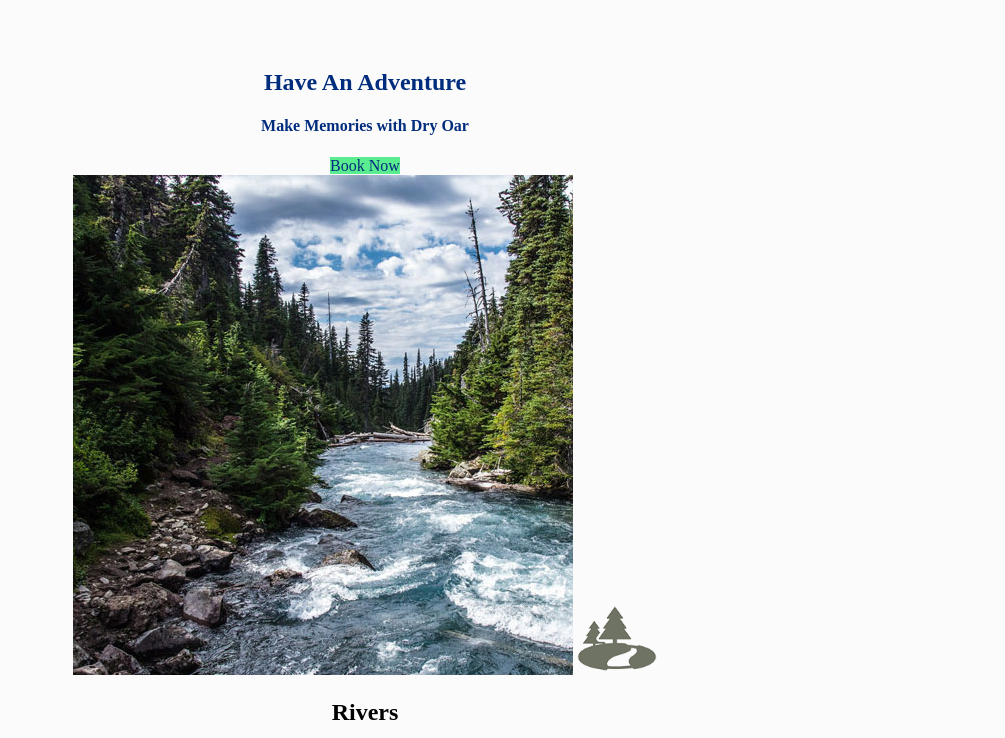
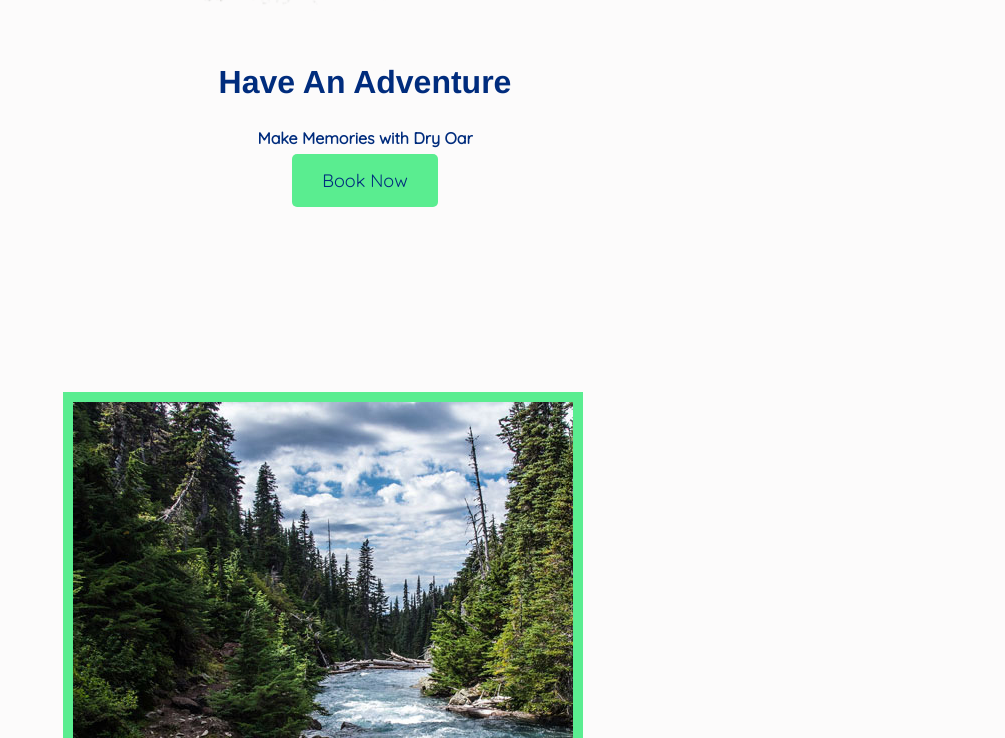
Before and after one commit to Julirey/wdd130, a plain HTML site: page wwr/index.html in a window 1280 px wide. Shown: the part 882-1620 px from the top of the page, without its empty margins (275-1280 px from the left). Drawn offline with Linux system fonts and the light colour scheme; a web font is replaced by a local one.

Commit message:
Improved some CSS (fonts, padding, and border)

```diff
--- a/wwr/styles/style.css
+++ b/wwr/styles/style.css
@@ -1,11 +1,21 @@
+@import url('https://fonts.googleapis.com/css2?family=Alatsi&family=Quicksand&display=swap');
+
+:root{
+    --heading-font: Alatsi, Helvetica, sans-serif;
+    --paragraph-font: Quicksand, Helvetica, sans-serif;
+}
 #content {
     max-width: 1600px;
     margin: 0 auto;
+}
+a {
+  font-family: var(--paragraph-font);
 }
 nav a {
     text-align: center;
     color: #002c7d;
     text-decoration: none;
+    padding: 35px;
 }
 #hero-msg h1, #hero-msg h4 {
     text-align: center;
@@ -22,6 +32,8 @@ main section {
 }
 body {
     background-color: #fcfbfb;
+    margin: 0;
+    padding: 0;
 }
 header {
     background-color: rgba(90, 237, 144, 1);
@@ -35,6 +47,10 @@ nav a:hover {
     background-color: #5aed90;
     color: #002c7d;
     text-decoration: none;
+    font-size: 18px;
+    padding: 15px 30px;
+    margin-top: 50px;
+    border-radius: 5px;
 }
 .book:hover, .join:hover {
     background-color: #002c7d;
@@ -43,22 +59,41 @@ nav a:hover {
 }
 .msg {
     background-color: #5aed90;
-}
-footer {
-    background-color: #5aed90;
-    color: #002c7d;
+    line-height: 1.5em;
+    padding: 35px;
 }
 .home-title {
     color: #002c7d;
+    font-size: 2em;
+    margin-top: 10px;
+}
+h2 {
+    margin: 0;
+    font-family: var(--heading-font);
 }
 h4 {
     color: #002c7d;
+    font-family: var(--paragraph-font);
+}
+h1 {
+    font-family: var(--heading-font);
+}
+p {
+    font-family: var(--paragraph-font);
 }
 .msg h2 {
     color: #002c7d;
 }
 .msg p {
     color: #002c7d;
+    font-size: .8em;
+    padding-bottom: 15px;
+}
+footer {
+    background-color: #5aed90;
+    color: #002c7d;
+    padding: 25px 50px;
+    margin-top: 200px;
 }
 footer a {
     color: #002c7d;
@@ -71,8 +106,12 @@ footer a:hover {
 .logo {
     width: 80px;
 }
+#logo_link  {
+    padding-top: 5px;
+}
 .icon {
     width: 80px;
+    padding-top: 10px;
 }
 #hero-img {
     width: 100%;
@@ -83,3 +122,15 @@ footer p {
 footer p a:hover {
     text-decoration: underline;
 }
+footer .social img {
+    padding-top: 15px;
+}
+.rivers-card, .camping-card, .rapids-card {
+    margin: 200px 0;
+}
+.card-img {
+    border: 10px solid #5aed90
+}
+main section img {
+    box-sizing: border-box;
+}
```
